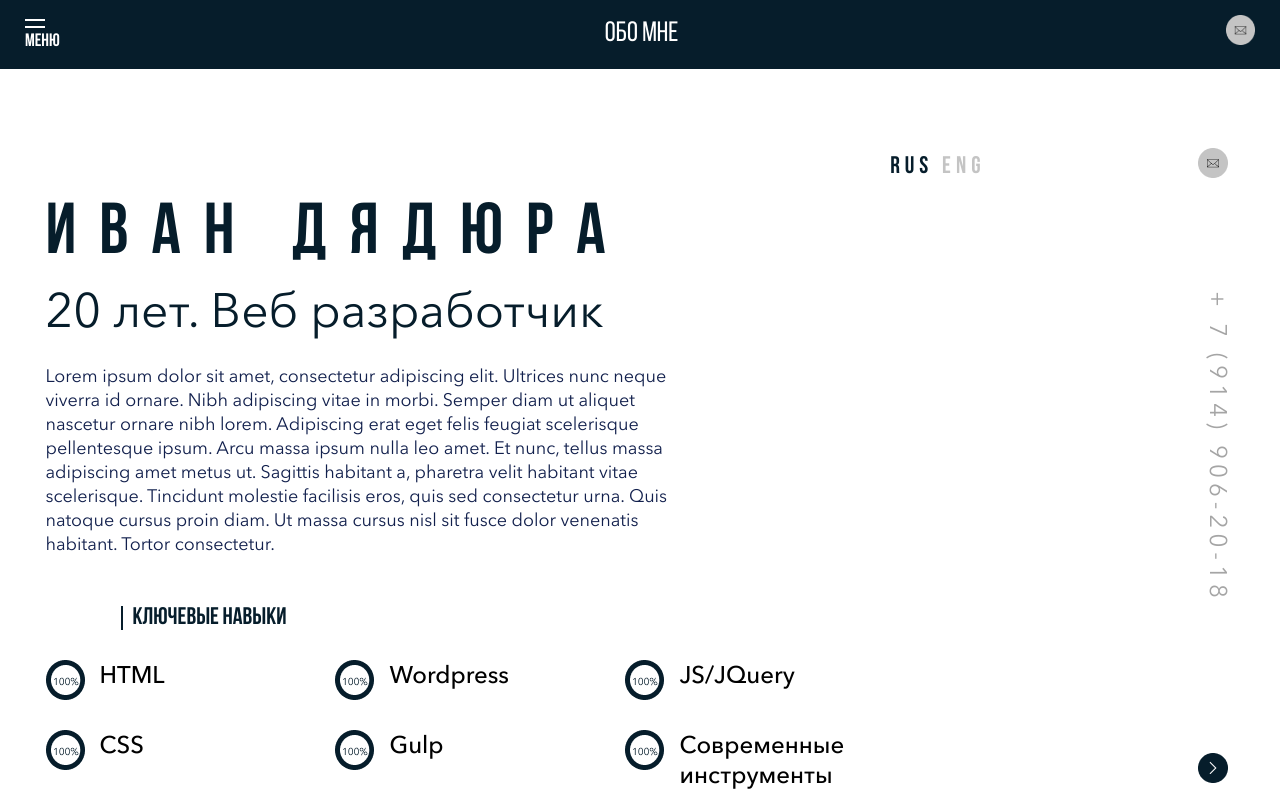
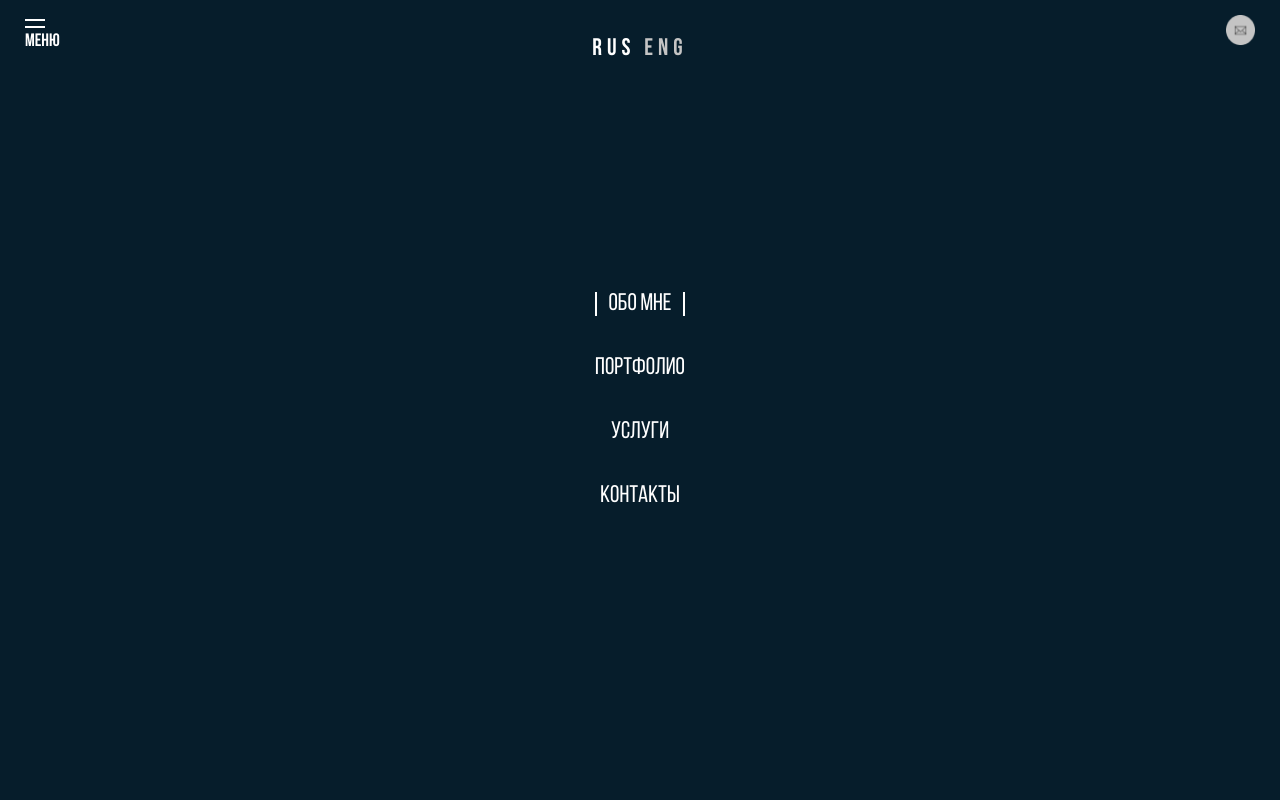
Before and after one commit to lvan226/portfolio, a website: page app/index.html in a window 1280 px wide. Both pictures are taken after a click on the element "меню". Drawn offline with nearby package versions, Linux system fonts and the light colour scheme.

Commit message:
Добавил мобильное меню

```diff
--- a/app/index.html
+++ b/app/index.html
@@ -25,12 +25,24 @@
         <img src="images/letter.png" alt="">
       </a>
       <nav class="menu__top">
-          <ul class="menu__list" id="menu">
+        <ul class="menu__list" id="menu">
+          <li data-menuanchor="firstPage" class="active"><a href="#firstPage">Обо мне</a></li>
+          <li data-menuanchor="secondPage"><a href="#secondPage">Портфолио</a></li>
+          <li><a href="#">Услуги</a></li>
+          <li><a href="#">Контакты</a></li>
+        </ul>
+        <div class="menu__min" id="menu-min">
+          <div class="language">
+            <span class="language-rus">RUS</span>
+            <span class="language-eng">ENG</span>
+          </div>
+          <ul>
             <li data-menuanchor="firstPage" class="active"><a href="#firstPage">Обо мне</a></li>
-            <li data-menuanchor="secondPage"><a href="#secondPage">Портфолио</a></li >
+            <li data-menuanchor="secondPage"><a href="#secondPage">Портфолио</a></li>
             <li><a href="#">Услуги</a></li>
             <li><a href="#">Контакты</a></li>
           </ul>
+        </div>
       </nav>
       <!-- /.menu__top -->
       <div class="menu__main">
--- a/app/js/main.min.js
+++ b/app/js/main.min.js
@@ -4,10 +4,9 @@ $(function() {
   $('#fullpage').fullpage({
 		// Настройки плагина
     licenseKey:"1FFDFC19-BDB4411F-916902A8-369CF227",
-    menu: '#menu',
+    menu: '#menu, #menu-min',
     anchors: ['firstPage', 'secondPage'],
     verticalCentered: true,
-    scrollOverflow: true,
     afterResize: function(width, height){
       // Срабатывает после изменения размера окна
       var pluginContainer = this;
@@ -29,6 +28,10 @@ $(function() {
       else {
         pluginContainer.verticalCentered = true;
       }
+      $('.menu-burger').on('click', function() {
+        $('.menu').toggleClass('active');
+        $('.menu__min').toggleClass('active');
+      });
     }
 	});
 
--- a/app/scss/_global.scss
+++ b/app/scss/_global.scss
@@ -18,6 +18,9 @@ body {
 }
 span, a, li {
   display: inline-block;
+}
+a {
+  text-decoration: none;
 }
 h1,h2,h3,p {
   margin: 0;
--- a/app/scss/_media.scss
+++ b/app/scss/_media.scss
@@ -2,6 +2,7 @@
   .section {
     padding-left: 0px;
   }
+  // Menu start
   .menu {
     margin: 0;
     position: relative;
@@ -14,6 +15,8 @@
     align-items: center;
   }
   .menu-burger {
+    position: relative;
+    z-index: 30;
     display: block;
     width: 20px;
     @include b700;
@@ -31,6 +34,8 @@
   .menu-message {
     display: block;
     order: 1;
+    position: relative;
+    z-index: 30;
     img {
       width: 30px;
       height: 30px;
@@ -54,6 +59,79 @@
   .menu__list li.active {
     display: block;
   }
+  .menu__min {
+    display: block;
+    position: fixed;
+    left: 100%;
+    right: 0;
+    top: 0px;
+    bottom: 0;
+    background-color: $dark;
+    display: flex;
+    align-items: center;
+    justify-content: center;
+    transition: 1s;
+    overflow: hidden;
+    &.active {
+      left: 0;
+    }
+    li {
+      font-size: 24px;
+      display: block;
+      text-align: center;
+      position: relative;
+      transition: .4s;
+      & + li {
+        margin-top: 40px;
+      }
+      &.active {
+        padding-left: 12px;
+        padding-right: 12px;
+        &::before {
+          transform: translateY(-50%) scale(1, 1);
+        }
+        &::after {
+          transform: translateY(-50%) scale(1, 1);
+        }
+      }
+      &::before {
+        content: "";
+        position: absolute;
+        left: 0;
+        top: 50%;
+        height: 100%;
+        width: 2px;
+        background-color: #fff;
+        transition: .8s;
+        transform: translateY(-50%) scale(1, 0);
+      }
+      &::after {
+        content: "";
+        position: absolute;
+        right: 0;
+        top: 50%;
+        height: 100%;
+        width: 2px;
+        background-color: #fff;
+        transition: .8s;
+        transform: translateY(-50%) scale(1, 0);
+      }
+    }
+    a {
+      color: #fff;
+      @include b400;
+    }
+  }
+  .language {
+    position: absolute;
+    top: 30px;
+    left: 50%;
+    transform: translateX(-50%);
+  }
+  .menu__min .language-rus {
+    color: #fff;
+  }
+  // Menu end
 }
 @media (max-width: 1280px) {
   .about__inner {
@@ -65,6 +143,9 @@
     display: none;
   }
   .menu-message {
+    display: none;
+  }
+  .menu__min {
     display: none;
   }
 }
```
Also changed, not shown: app/css/style.min.css.
